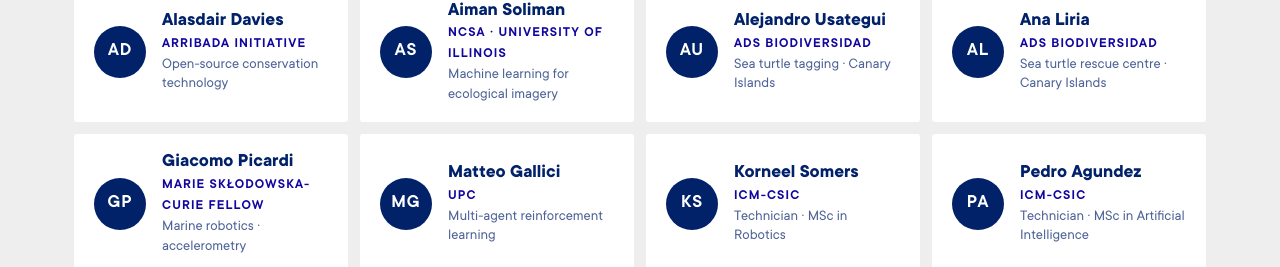
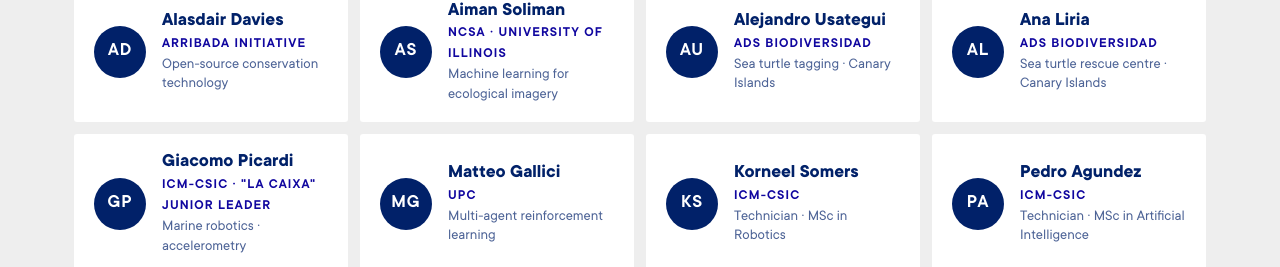
Before and after one commit to BlueLab-ICM/tectuga-web, a Vue app: page / in a window 1280 px wide. Shown: the part 6709-6976 px from the top of the page. Built offline with nearby package versions, Linux system fonts and the light colour scheme.

Commit message:
Update Giacomo Picardi affiliation (ICM-CSIC, "la Caixa" Junior Leader)

```diff
--- a/src/team.js
+++ b/src/team.js
@@ -16,7 +16,7 @@ export default {
     { name: 'Aiman Soliman', org: 'NCSA · University of Illinois', area: ['Aprenentatge automàtic per a imatges ecològiques', 'Aprendizaje automático para imágenes ecológicas', 'Machine learning for ecological imagery'] },
     { name: 'Alejandro Usategui', org: 'ADS Biodiversidad', area: ['Marcatge de tortugues · Canàries', 'Marcaje de tortugas · Canarias', 'Sea turtle tagging · Canary Islands'] },
     { name: 'Ana Liria', org: 'ADS Biodiversidad', area: ['Centre de recuperació de tortugues · Canàries', 'Centro de recuperación de tortugas · Canarias', 'Sea turtle rescue centre · Canary Islands'] },
-    { name: 'Giacomo Picardi', org: 'Marie Skłodowska-Curie fellow', area: ['Robòtica marina · acceleromètria', 'Robótica marina · acelerometría', 'Marine robotics · accelerometry'] },
+    { name: 'Giacomo Picardi', org: 'ICM-CSIC · "la Caixa" Junior Leader', area: ['Robòtica marina · acceleromètria', 'Robótica marina · acelerometría', 'Marine robotics · accelerometry'] },
     { name: 'Matteo Gallici', org: 'UPC', area: ['Aprenentatge per reforç multiagent', 'Aprendizaje por refuerzo multiagente', 'Multi-agent reinforcement learning'] },
     { name: 'Korneel Somers', org: 'ICM-CSIC', area: ['Tècnic · màster en robòtica', 'Técnico · máster en robótica', 'Technician · MSc in Robotics'] },
     { name: 'Pedro Agundez', org: 'ICM-CSIC', area: ['Tècnic · màster en intel·ligència artificial', 'Técnico · máster en inteligencia artificial', 'Technician · MSc in Artificial Intelligence'] },
```
